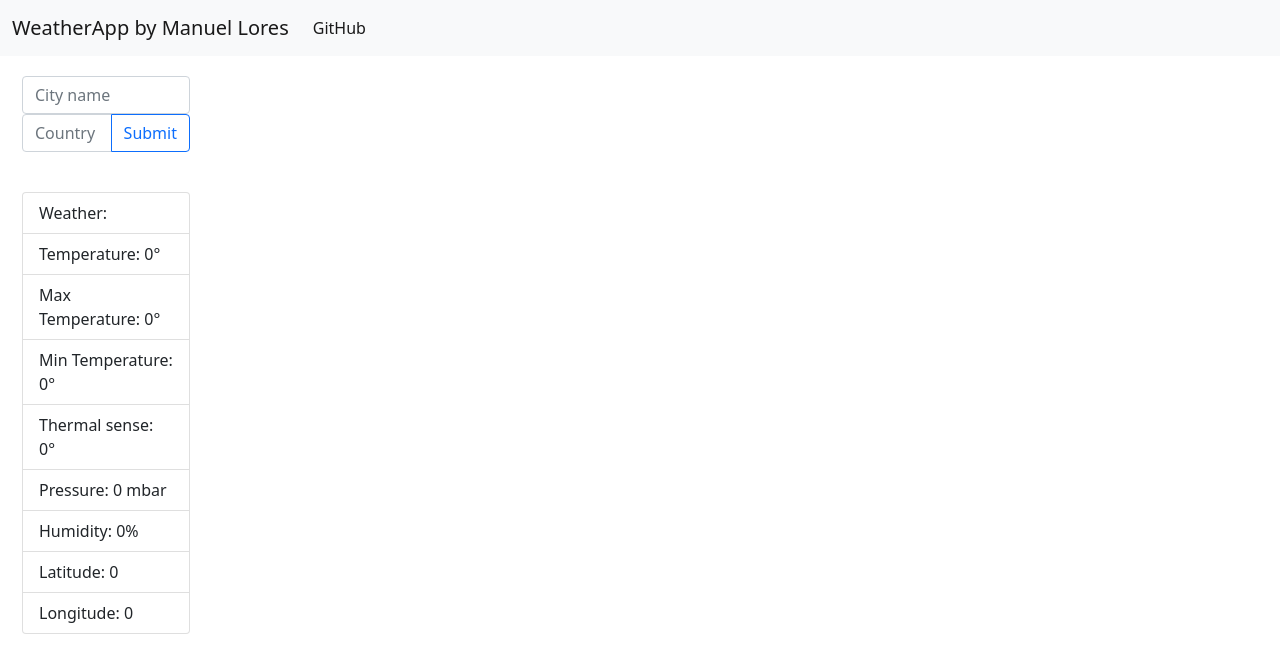
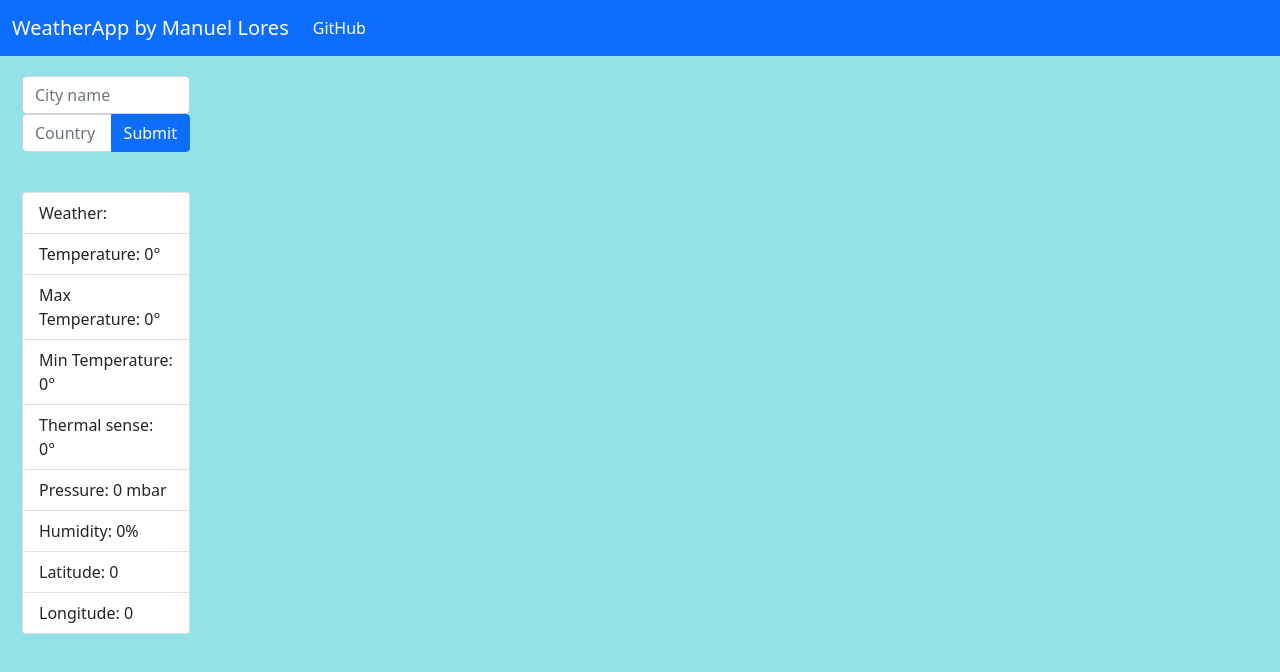
Before and after one commit to ManuLores/WeatherApp, an Angular app in the folder WeatherApp/: page / in a window 1280 px wide. Shown: the top 672 px of the page. Built offline with nearby package versions, Linux system fonts and the light colour scheme.

Commit message:
Background color

```diff
--- a/WeatherApp/src/app/app.component.css
+++ b/WeatherApp/src/app/app.component.css
@@ -1,3 +1,8 @@
+body {
+    background-color: rgb(148, 226, 231);
+    font-size: 16px;
+}
+
 .container{
     width: 15%;
     margin-left: 10px;
--- a/WeatherApp/src/app/app.component.html
+++ b/WeatherApp/src/app/app.component.html
@@ -9,7 +9,7 @@
 </head>
 <body>
     <div>
-        <nav class="navbar navbar-expand-lg navbar-light bg-light">
+        <nav class="navbar navbar-expand-lg navbar-dark bg-primary">
             <div class="container-fluid">
                 <a class="navbar-brand">WeatherApp by Manuel Lores</a>
                 <div class="collapse navbar-collapse" id="navbarText">
@@ -29,7 +29,7 @@
             </div>
             <div class="input-group mb-3">
                 <input [(ngModel)]="code" type="text" class="form-control" placeholder="Country code" aria-label="Country code" aria-describedby="button-addon2">
-                <button class="btn btn-outline-primary" type="button" id="button-addon2" (click)="searchCity()">Submit</button>
+                <button class="btn btn-primary" type="button" id="button-addon2" (click)="searchCity()">Submit</button>
             </div>
         </div>
         <br>
@@ -49,6 +49,5 @@
             </div>
         </div>
     </div>
-
 </body>
 </html>
--- a/WeatherApp/src/styles.css
+++ b/WeatherApp/src/styles.css
@@ -1 +1,3 @@
-/* You can add global styles to this file, and also import other style files */
+html{
+    background-color: rgb(148, 226, 231);
+}
```
